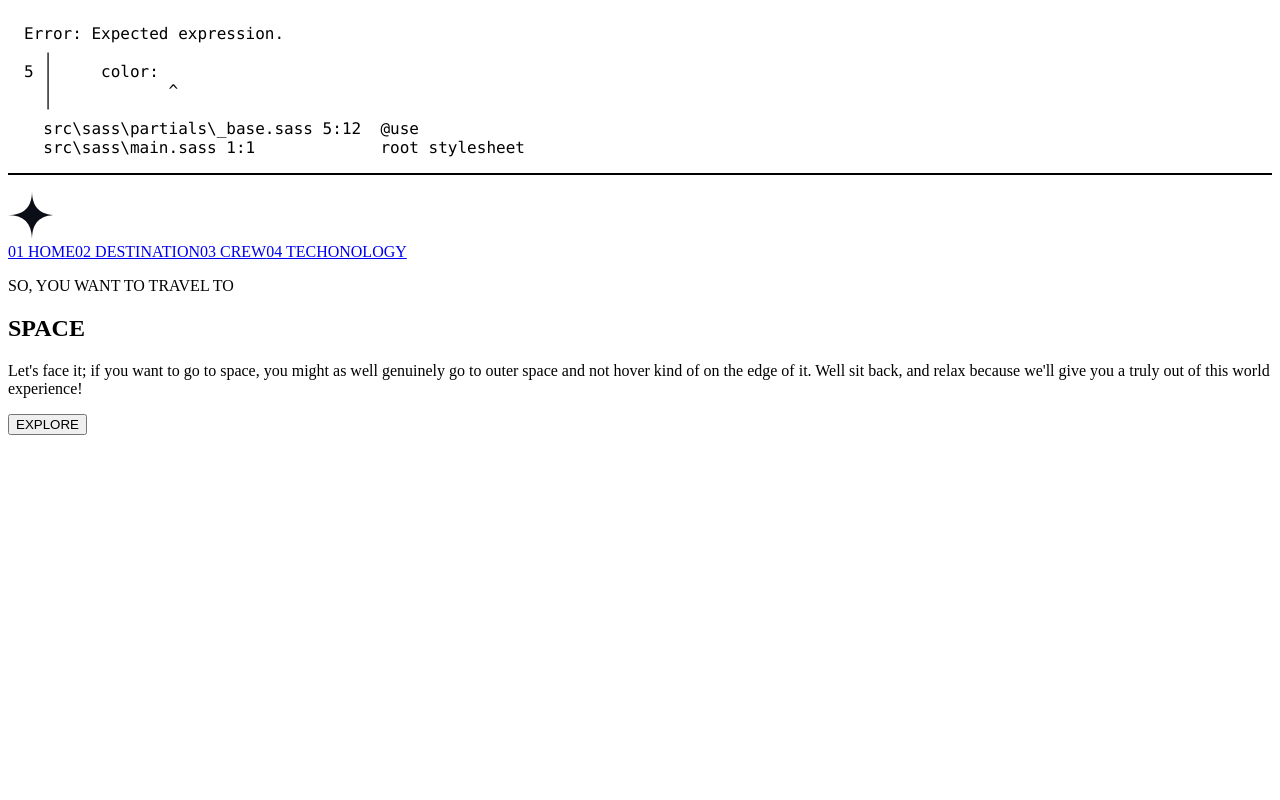
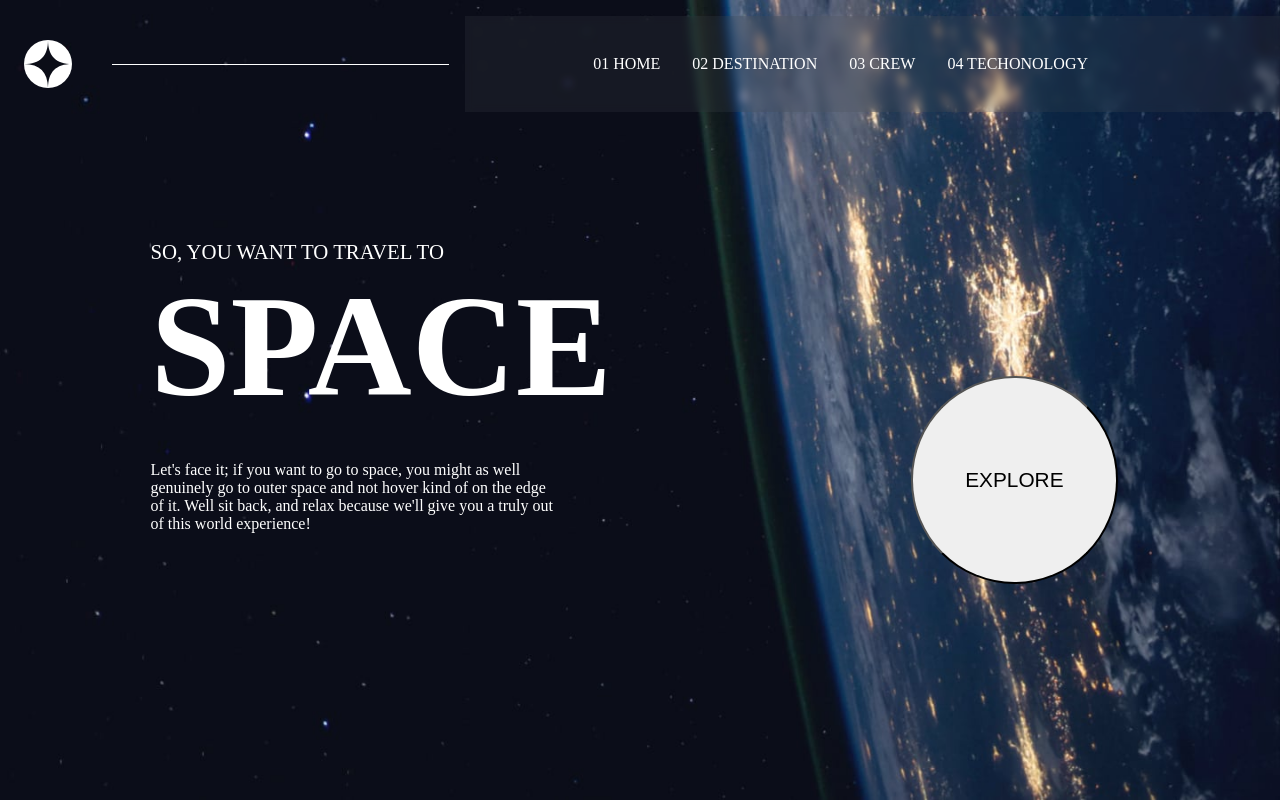
Before and after one commit to kottor96/React-Space-Router, a React (Vite) app: page / in a window 1280 px wide. Built offline with nearby package versions, Linux system fonts and the light colour scheme.

Commit message:
j'ai fais la page home et la nav principal

```diff
--- a/src/components/Nav.jsx
+++ b/src/components/Nav.jsx
@@ -5,10 +5,11 @@ import logo from '../assets/shared/logo.svg'
 export default function NavBar(){
     return(
         <nav id='navBase'>
-            <div>
+            <div className='logo'>
                 <img src={logo} alt="logo"/>
             </div>
-            <div>
+            <div className='space'></div>
+            <div className='link'>
                 <NavLink to={'/'}>01 HOME</NavLink>
                 <NavLink to={'/Destination'}>02 DESTINATION</NavLink>
                 <NavLink to={'/Crew'}>03 CREW</NavLink>
--- a/src/index.css
+++ b/src/index.css
@@ -1,18 +1,115 @@
-/* Error: Expected expression.
- *   ,
- * 5 |     color:
- *   |            ^
- *   '
- *   src\sass\partials\_base.sass 5:12  @use
- *   src\sass\main.sass 1:1             root stylesheet */
+body {
+  margin: 0;
+  color: rgb(255, 255, 255);
+}
 
-body::before {
-  font-family: "Source Code Pro", "SF Mono", Monaco, Inconsolata, "Fira Mono",
-      "Droid Sans Mono", monospace, monospace;
-  white-space: pre;
-  display: block;
-  padding: 1em;
-  margin-bottom: 1em;
-  border-bottom: 2px solid black;
-  content: "Error: Expected expression.\a   \2577 \a 5 \2502      color: \a   \2502             ^\a   \2575 \a   src\\sass\\partials\\_base.sass 5:12  @use\a   src\\sass\\main.sass 1:1             root stylesheet";
+section {
+  padding-top: 30vh !important;
 }
+
+#homePage {
+  min-height: 100vh;
+  display: flex;
+  padding: 5rem 4rem;
+  justify-content: space-around;
+  background-repeat: no-repeat;
+  background-size: cover;
+  box-sizing: border-box;
+}
+#homePage div {
+  display: flex;
+  box-sizing: border-box;
+  flex-direction: column;
+}
+#homePage #homeText {
+  width: 50%;
+}
+#homePage #homeText p {
+  width: 70%;
+  margin: 0;
+}
+#homePage #homeText p:first-child {
+  font-size: 1.3rem;
+}
+#homePage #homeText p:last-child {
+  font-size: 1rem;
+}
+#homePage #homeText h1 {
+  margin: 0;
+  margin-bottom: 2rem;
+  font-size: 9em;
+}
+#homePage #homeBtn {
+  display: flex;
+  align-items: center;
+  justify-content: center;
+  width: 20%;
+}
+#homePage #homeBtn a {
+  width: 90%;
+  aspect-ratio: 1/1;
+  border: none;
+}
+#homePage #homeBtn a button {
+  font-size: 1.3rem;
+  font-weight: 200;
+  cursor: pointer;
+  border-radius: 50%;
+  height: 100%;
+  width: 100%;
+  text-decoration: none;
+  color: black;
+}
+#homePage #homeBtn a button:hover {
+  filter: brightness(0.8);
+}
+@media screen and (min-width: 768px) {
+  #homePage {
+    background-image: url("./assets/home/background-home-desktop.jpg");
+  }
+}
+@media screen and (max-width: 768px) and (min-width: 425px) {
+  #homePage {
+    background-image: url("./assets/home/background-home-tablet.jpg");
+  }
+}
+
+#navBase {
+  display: flex;
+  justify-content: space-between;
+  width: 100%;
+  position: fixed;
+  box-sizing: border-box;
+  top: 1rem;
+  z-index: 2;
+}
+#navBase .logo {
+  padding: 1.5rem;
+  display: flex;
+  align-items: center;
+  justify-content: center;
+}
+#navBase .space {
+  height: 1px;
+  flex-grow: 1;
+  background-color: rgb(255, 255, 255);
+  align-self: center;
+  margin: 0 1rem;
+}
+#navBase .link {
+  backdrop-filter: blur(4px);
+  background-color: rgba(73, 74, 83, 0.2);
+  align-items: center;
+  justify-content: center;
+  display: flex;
+  padding: 1rem 5rem;
+  padding-right: 15vw;
+  padding-left: 10vw;
+  gap: 2rem;
+}
+#navBase a {
+  color: rgb(255, 255, 255);
+  text-decoration: none;
+}
+
+/*# sourceMappingURL=index.css.map */
--- a/src/pages/home.jsx
+++ b/src/pages/home.jsx
@@ -1,3 +1,5 @@
+import {Link} from 'react-router-dom'
+
 
 export default function Home({}){
 
@@ -5,7 +7,7 @@ export default function Home({}){
     return(
         <>
             <section id="homePage">
-                <div>
+                <div id="homeText">
                     <div className="pageHead">
                         <p>SO, YOU WANT TO TRAVEL TO</p>
                         <h1>SPACE</h1>
@@ -19,7 +21,9 @@ export default function Home({}){
                         </p>
                     </div>
                 </div>
-                <div><button type="button" className="btn-Explore">EXPLORE</button></div>
+                <div id="homeBtn">
+                    <Link to='/Destination'><button type="button" className="btn-Explore">EXPLORE</button></Link>
+                </div>
             </section>
         </>
     )
--- a/src/sass/partials/_base.sass
+++ b/src/sass/partials/_base.sass
@@ -2,4 +2,7 @@
 
 body
     margin: 0
-    color:
+    color: $white
+
+section
+    padding-top: 30vh !important
--- a/src/sass/partials/_home.sass
+++ b/src/sass/partials/_home.sass
@@ -3,6 +3,51 @@
 
 #homePage
     min-height: 100vh
+    display: flex
+    padding: 5rem 4rem
+    justify-content: space-around
+    background-repeat: no-repeat
+    background-size: cover
+    box-sizing: border-box
+    div
+        display: flex
+        box-sizing: border-box
+        flex-direction: column
+
+    #homeText
+        width: 50%
+
+        p
+            width: 70%
+            margin: 0
+        p:first-child
+            font-size: 1.3rem
+        p:last-child
+            font-size: 1rem
+        h1
+            margin: 0
+            margin-bottom: 2rem
+            font-size: 9em
+    #homeBtn
+        display: flex
+        align-items: center
+        justify-content: center
+        width: 20%
+        a
+            width: 90%
+            aspect-ratio: 1/1
+            border: none
+            button
+                font-size: 1.3rem
+                font-weight: 200
+                cursor: pointer
+                border-radius: 50%
+                height: 100%
+                width: 100%
+                text-decoration: none
+                color: black
+            button:hover
+                filter: brightness(0.8)
 
 
 
--- a/src/sass/partials/_nav.sass
+++ b/src/sass/partials/_nav.sass
@@ -1,5 +1,39 @@
+@use './_variable' as *
+
 #navBase
+
     display: flex
+    justify-content: space-between
+    width: 100%
     position: fixed
-    top: 0
-    backdrop-filter: blur(2)
+    box-sizing: border-box
+    top: 1rem
+    z-index: 2
+    .logo
+        padding: 1.5rem
+        display: flex
+        align-items: center
+        justify-content: center
+
+    .space
+        height: 1px
+        flex-grow: 1
+        background-color: $white
+        align-self: center
+        margin: 0 1rem
+
+    .link
+        backdrop-filter: blur(4px)
+        background-color: rgba($gris,0.2 )
+        align-items: center
+        justify-content: center
+        // padding: 1rem
+        display: flex
+        padding: 1rem 5rem
+        padding-right: 15vw
+        padding-left: 10vw
+        gap: 2rem
+
+    a
+        color: $white
+        text-decoration: none
```
Also changed, not shown: 1 other file (tests, documents, lock files or other folders).
